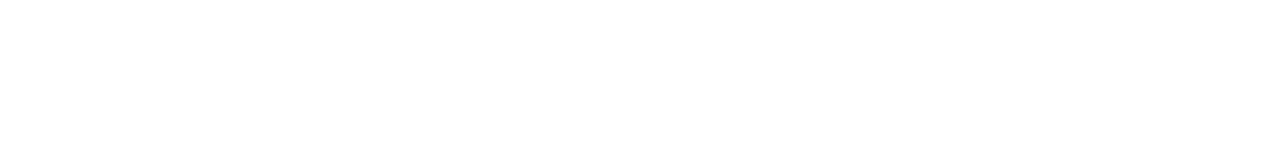
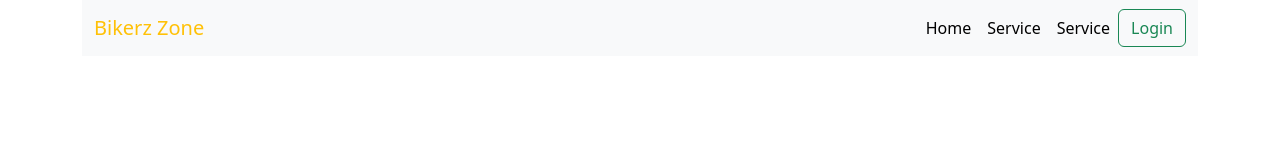
Before and after one commit to mdnh42/Bikers_zone_using_Bootstrap_P7, a plain HTML site: page index.html in a window 1280 px wide. Drawn offline with nearby package versions, Linux system fonts and the light colour scheme.

Commit message:
Navbar Completed

```diff
--- a/index.html
+++ b/index.html
@@ -1,17 +1,47 @@
 <!DOCTYPE html>
 <html lang="en">
+
 <head>
     <meta charset="UTF-8">
     <meta http-equiv="X-UA-Compatible" content="IE=edge">
     <meta name="viewport" content="width=device-width, initial-scale=1.0">
     <title>Bikers_Zone</title>
     <!-- Bootstra Link -->
-    <link href="https://cdn.jsdelivr.net/npm/bootstrap@5.3.0-alpha1/dist/css/bootstrap.min.css" rel="stylesheet" integrity="sha384-GLhlTQ8iRABdZLl6O3oVMWSktQOp6b7In1Zl3/Jr59b6EGGoI1aFkw7cmDA6j6gD" crossorigin="anonymous">
+    <link href="https://cdn.jsdelivr.net/npm/bootstrap@5.3.0-alpha1/dist/css/bootstrap.min.css" rel="stylesheet"
+        integrity="sha384-GLhlTQ8iRABdZLl6O3oVMWSktQOp6b7In1Zl3/Jr59b6EGGoI1aFkw7cmDA6j6gD" crossorigin="anonymous">
 </head>
+
 <body>
     <!-- Header -->
     <header>
+        <!-- Navbar -->
+        <div class="container-lg">
+            <nav class="navbar navbar-expand-lg bg-body-tertiary">
+                <div class="container-fluid">
+                    <a class="navbar-brand text-warning" href="#">Bikerz Zone</a>
+                    <button class="navbar-toggler" type="button" data-bs-toggle="collapse"
+                        data-bs-target="#navbarSupportedContent" aria-controls="navbarSupportedContent"
+                        aria-expanded="false" aria-label="Toggle navigation">
+                        <span class="navbar-toggler-icon"></span>
+                    </button>
+                    <div class="collapse navbar-collapse" id="navbarSupportedContent">
+                        <ul class="navbar-nav ms-auto mb-2 mb-lg-0">
+                            <li class="nav-item">
+                                <a class="nav-link active" aria-current="page" href="#">Home</a>
+                            </li>
+                            <li class="nav-item">
+                                <a class="nav-link active" aria-current="page" href="#">Service</a>
+                            </li>
+                            <li class="nav-item">
+                                <a class="nav-link active" aria-current="page" href="#">Service</a>
+                            </li>
 
+                        </ul>
+                        <button class="btn btn-outline-success" type="submit">Login</button>
+                    </div>
+                </div>
+            </nav>
+        </div>
     </header>
     <!-- Main SEction -->
     <main>
@@ -22,6 +52,9 @@
 
     </Footer>
     <!-- BJS -->
-    <script src="https://cdn.jsdelivr.net/npm/bootstrap@5.3.0-alpha1/dist/js/bootstrap.bundle.min.js" integrity="sha384-w76AqPfDkMBDXo30jS1Sgez6pr3x5MlQ1ZAGC+nuZB+EYdgRZgiwxhTBTkF7CXvN" crossorigin="anonymous"></script>
+    <script src="https://cdn.jsdelivr.net/npm/bootstrap@5.3.0-alpha1/dist/js/bootstrap.bundle.min.js"
+        integrity="sha384-w76AqPfDkMBDXo30jS1Sgez6pr3x5MlQ1ZAGC+nuZB+EYdgRZgiwxhTBTkF7CXvN"
+        crossorigin="anonymous"></script>
 </body>
+
 </html>
```
